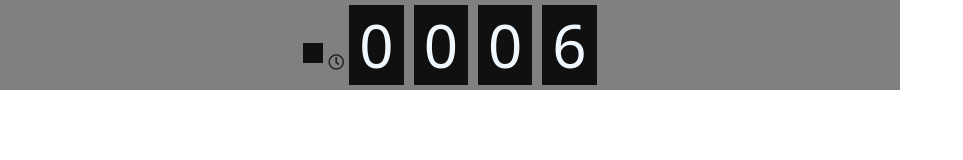
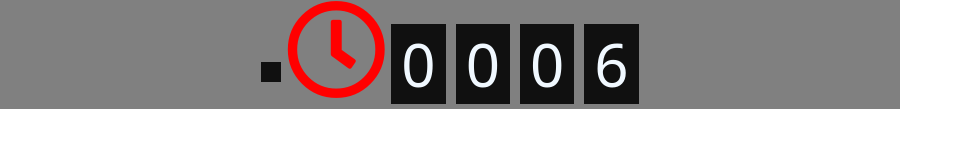
Before and after one commit to jucemalco/Simple_Counter, a React app: page / in a window 1280 px wide. Shown: the whole page, without its empty margins (0-963 px from the left). Built offline with nearby package versions, Linux system fonts and the light colour scheme.

Commit message:
last update 2

```diff
--- a/src/js/index.js
+++ b/src/js/index.js
@@ -10,7 +10,7 @@ function SimpleCounter(props) {
 	return (
 		<div className="relojDigital">
 			<div className="calendar"></div>
-			<i className="far fa-clock"></i>
+			<i class="far fa-clock"></i>
 			<div className="cuatro">{props.digitoCuatro % 10}</div>
 			<div className="tercero">{props.digitoTres % 10}</div>
 			<div className="segundo">{props.digitoDos % 10}</div>
--- a/src/styles/index.css
+++ b/src/styles/index.css
@@ -17,6 +17,11 @@
     margin: 5px;
 }
 
+.far {
+    color: red;
+    font-size: 100px;
+
+}
 
 /*
 
```
